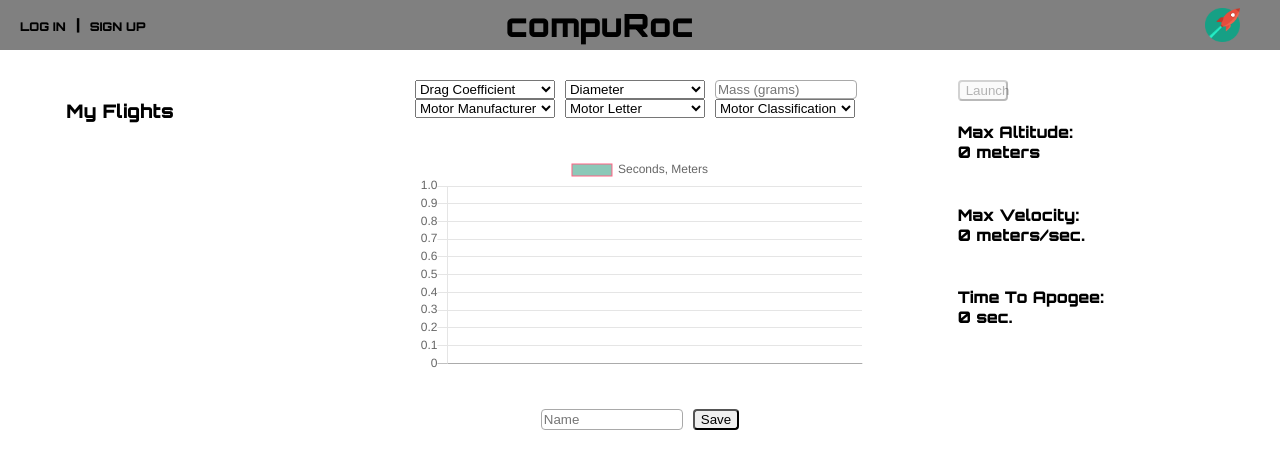
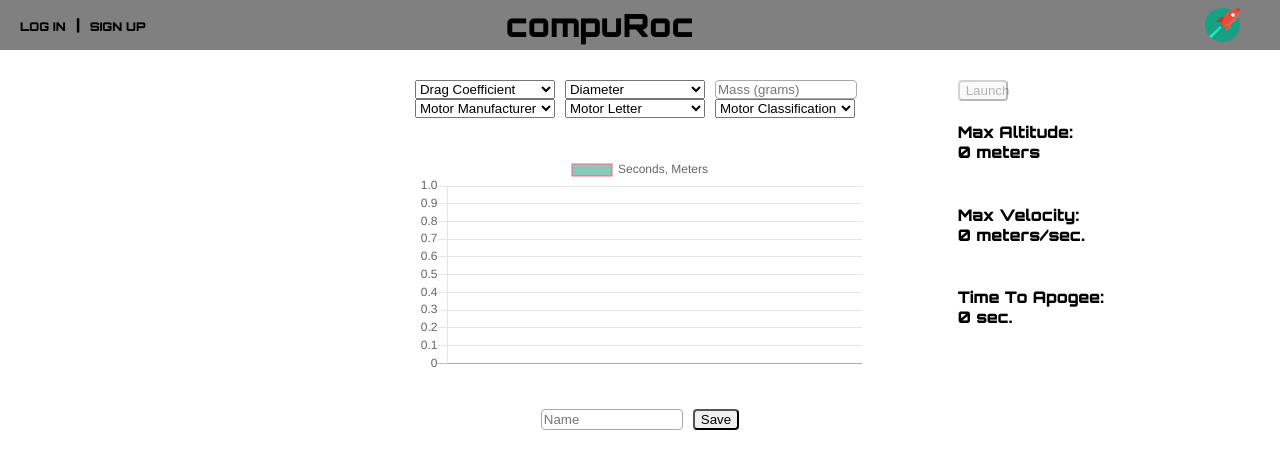
Before and after one commit to lyzengar/compuroc, a React (Create React App) app: page / in a window 1280 px wide. Shown: the top 468 px of the page. Built offline with nearby package versions, Linux system fonts and the light colour scheme; the HTML template or start-up script is replaced by a standard one.

Commit message:
hide flights on logout

```diff
--- a/src/App.jsx
+++ b/src/App.jsx
@@ -217,6 +217,7 @@ class App extends Component {
           addFlight={this.addFlight}
           updateName={this.updateName}
           flights={this.state.flights}
+          user={this.state.user}
         />
         <SignupPage
           showSignup={this.state.showSignup}
--- a/src/components/Dashboard/Dashboard.jsx
+++ b/src/components/Dashboard/Dashboard.jsx
@@ -9,6 +9,7 @@ const Dashboard = (props) => {
         <div className="Dashboard">
             <Flights
                 flights={props.flights}
+                user={props.user}
             />
             <Center
                 handleChange={props.handleChange}
--- a/src/components/Flights/Flights.jsx
+++ b/src/components/Flights/Flights.jsx
@@ -2,15 +2,29 @@ import React from 'react';
 import './Flights.css';
 
 const Flights = (props) => {
+    let userFlights = props.user ?
+        <div>
+        <h3>My Flights</h3>
+        <ol>
+        {props.flights ? props.flights.map(data => (
+            <li>{data.name}</li>
+        )) : ""}
+        </ol>
+        </div>
+        :
+        null;
     return (
         <div className="Flights">
-            <h3>My Flights</h3>
-            <ol>
-            {props.flights ? props.flights.map(data => (
-                <li>{data.name}</li>
-            )) : ""}
-            </ol>
+            {userFlights}
         </div>
+        // <div className="Flights">
+        //     <h3>My Flights</h3>
+        //     <ol>
+        //     {props.flights ? props.flights.map(data => (
+        //         <li>{data.name}</li>
+        //     )) : ""}
+        //     </ol>
+        // </div>
     )
 }
 
```
Also changed, not shown: 7 other files (tests, documents, lock files or other folders).
